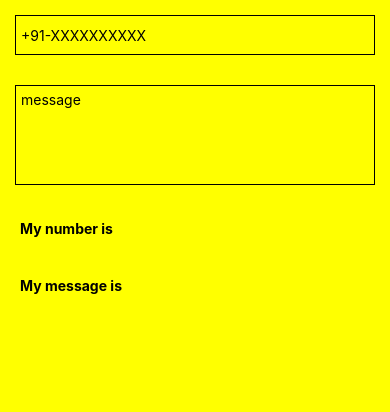
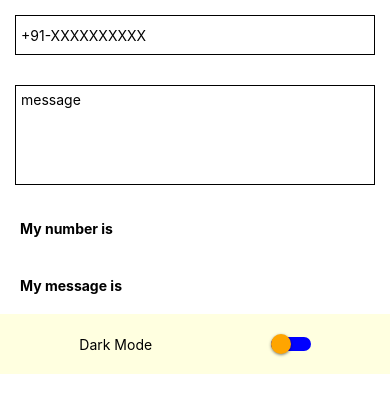
Before and after one commit to hafiscp/ReactNative, a React Native app: screen / in a window 390 px wide. Shown: the top 412 px of the page. Built offline with nearby package versions, Linux system fonts and the light colour scheme.

Commit message:
Toggle - Switch API

```diff
--- a/App.js
+++ b/App.js
@@ -6,6 +6,7 @@ import {
   StatusBar,
   StyleSheet,
   TextInput,
+  Switch,
 } from "react-native";
 
 import { useState } from "react";
@@ -13,6 +14,7 @@ import { useState } from "react";
 export default function App() {
   const [number, setNumber] = useState("");
   const [message, setMessage] = useState("");
+  const [isDarkMode, setDarkMode] = useState(false);
   return (
     <SafeAreaView style={styles.container}>
       <View>
@@ -36,6 +38,15 @@ export default function App() {
         <Text style={styles.text}>My number is {number}</Text>
         <Text style={styles.text}>My message is {message}</Text>
       </View>
+      <View style={styles.darkModeContainer}>
+        <Text style={styles.darkMode}>Dark Mode</Text>
+        <Switch
+          value={isDarkMode}
+          onValueChange={() => setDarkMode((previous) => !previous)}
+          trackColor={{ false: "blue", true: "red" }}
+          thumbColor="orange"
+        />
+      </View>
     </SafeAreaView>
   );
 }
@@ -43,8 +54,15 @@ export default function App() {
 const styles = StyleSheet.create({
   container: {
     flex: 1,
-    backgroundColor: "yellow",
+    backgroundColor: "white",
     paddingTop: StatusBar.currentHeight,
+  },
+  darkModeContainer: {
+    flexDirection: "row",
+    alignItems: "center",
+    justifyContent: "space-around",
+    backgroundColor: "lightyellow",
+    padding: 20,
   },
   input: {
     height: 40,
```
